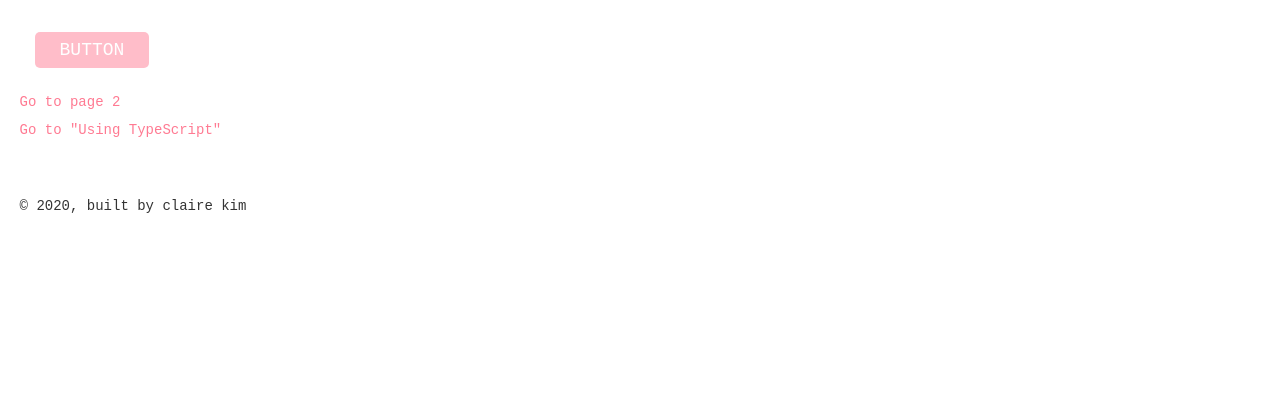
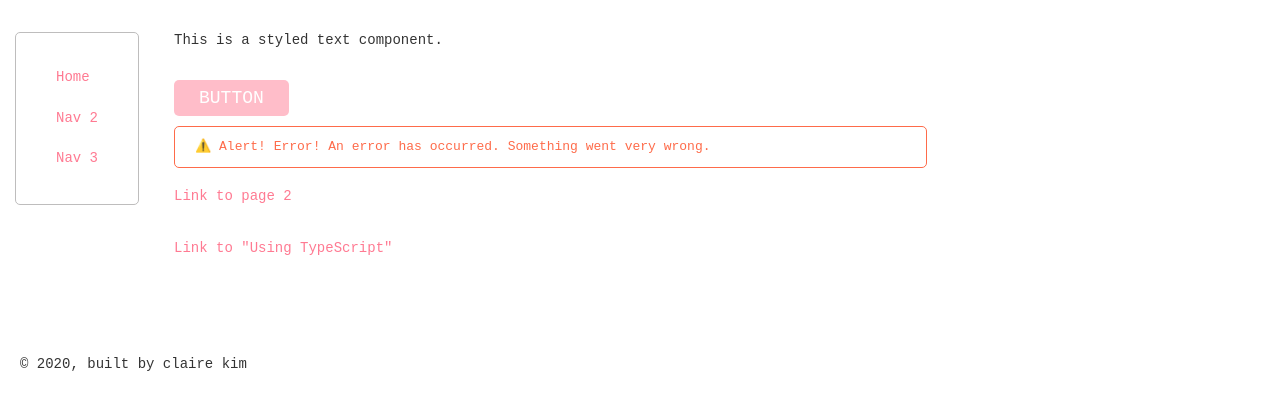
Before and after one commit to hyojuk/c-drive, a Gatsby site: page / in a window 1280 px wide. Shown: the part 90-500 px from the top of the page. Built offline with nearby package versions, Linux system fonts and the light colour scheme; Gatsby itself is replaced by a stand-in of ours.

Commit message:
add styled components like nav, container, button

```diff
--- a/src/components/layout.js
+++ b/src/components/layout.js
@@ -8,8 +8,8 @@
 import React from "react"
 import PropTypes from "prop-types"
 import { useStaticQuery, graphql } from "gatsby"
-import styled from 'styled-components';
-
+import styled from "styled-components";
+import { Container } from "../styledComponents/components";
 import Header from "./header"
 import "./layout.css"
 
@@ -25,10 +25,10 @@ const Layout = ({ children }) => {
     }
   `);
 
-  const Container = styled.div`
-    margin: 0 auto;
-    maxWidth: 960;
-    padding: 0 1.0875rem 1.45rem;
+  const Footer = styled.footer`
+    padding-left: 20px;
+    display: flex;
+    align-items: flex-end;
   `;
 
   return (
@@ -36,10 +36,10 @@ const Layout = ({ children }) => {
       <Header siteTitle={data.site.siteMetadata.title} />
       <Container>
         <main>{children}</main>
-        <footer>
-          © {new Date().getFullYear()}, built by {data.site.siteMetadata.author}
-        </footer>
       </Container>
+      <Footer>
+        © {new Date().getFullYear()}, built by {data.site.siteMetadata.author}
+      </Footer>
     </>
   )
 }
--- a/src/pages/index.js
+++ b/src/pages/index.js
@@ -4,16 +4,24 @@ import Layout from "../components/layout";
 import SEO from "../components/seo";
 import { Link } from "../styledComponents/typography";
 
-import { Button, Container } from "../styledComponents/components";
+import { Alert, Button, Container, Nav, NavItem } from "../styledComponents/components";
+import { Text } from "../styledComponents/typography";
 
 const IndexPage = () => (
   <Layout>
     <SEO title="Home" />
+    <Nav>
+      <NavItem><Link>Home</Link></NavItem>
+      <NavItem><Link>Nav 2</Link></NavItem>
+      <NavItem><Link>Nav 3</Link></NavItem>
+    </Nav>
     <Container>
+      <Text>This is a styled text component.</Text>
       <Button>Button</Button>
+      <Alert>Alert! Error! An error has occurred. Something went very wrong. </Alert>
+      <Link to="/page-2/">Link to page 2</Link> <br />
+      <Link to="/using-typescript/">Link to "Using TypeScript"</Link>
     </Container>
-    <Link to="/page-2/">Go to page 2</Link> <br />
-    <Link to="/using-typescript/">Go to "Using TypeScript"</Link>
   </Layout>
 );
 
--- a/src/styledComponents/components.js
+++ b/src/styledComponents/components.js
@@ -1,6 +1,23 @@
 import styled from 'styled-components';
 
+export const Alert = styled.div`
+    padding: 7px 20px 7px;
+    color: #fe6b4a;
+    margin-top: 10px;
+    margin-bottom: 15px;
+    border-radius: 5px;
+    border-color: #fe6b4a;
+    border-style: solid;
+    border-width: 1px;
+    font-size: 13px;
+    max-width: 70%;
+    &:before {
+        content: "⚠️ ";
+    }
+`
+
 export const Button = styled.button`
+    align-self: flex-start;
     padding: 5px 25px;
     background: rgb(255,189,201);
     color: white;
@@ -20,5 +37,32 @@ export const Button = styled.button`
 `;
 
 export const Container = styled.div`
-  padding: 35px 15px 20px;
-`
+    display: flex;
+    flex-direction: column;
+    padding: 15px 15px 20px;
+`;
+
+export const Nav = styled.ul`
+    display: flex;
+    flex-direction: column;
+    align-items: stretch;
+    float: left;
+    list-style-type: none;
+    padding: 30px 40px 20px 40px;
+    margin: 20px 20px 0px 0px;
+    border: solid;
+    border-radius: 5px;
+    border-width: 1.2px;
+    border-color: #bebdbd;
+    @media (max-width: 768px) {
+        flex-direction: row;
+        float: none;
+        padding: 10px 20px 0px 30px;
+        margin-top: 5px;
+        justify-content: space-around;
+    }
+`;
+
+export const NavItem = styled.li`
+
+`;
--- a/src/styledComponents/typography.js
+++ b/src/styledComponents/typography.js
@@ -12,6 +12,10 @@ export const Heading2 = styled.h2`
   text-transform: capitalize;
 `;
 
+export const Text = styled.p`
+  font-size: 14px;
+`;
+
 export const Link = styled(PageLink)`
   font-size: 14px;
   color: #ff7a92;
```
Lines whose indentation alone changed are shown as unchanged.
